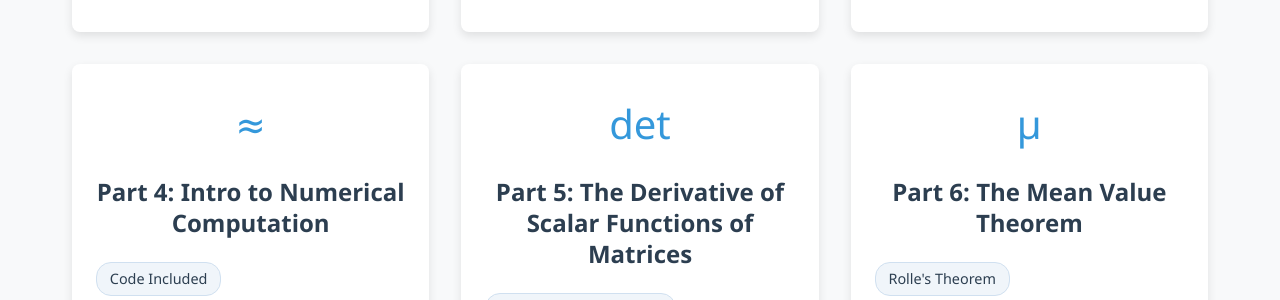
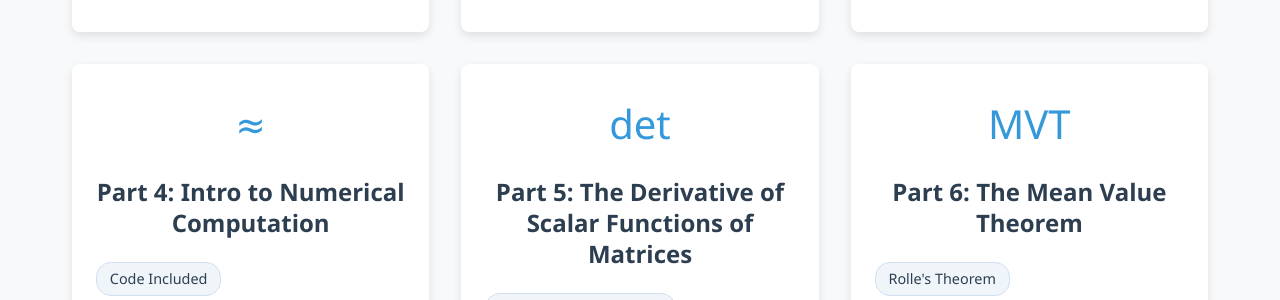
Before and after one commit to Yusukey01/yusukey01.github.io, a Jekyll site: the page built from Mathematics/Calculus/calculus.html, in a window 1280 px wide and 1400 px high, scrolled down 903 px. Shown: the part 164-464 px from the top of the window. Built offline with Jekyll 4.4.1, drawn with Linux system fonts in a browser that asks for light colours.

Commit message:
Organized Website structures

```diff
--- a/Mathematics/Calculus/calculus.html
+++ b/Mathematics/Calculus/calculus.html
@@ -87,7 +87,7 @@ description: Explore key calculus concepts essential for optimization, analysis,
                     </div>
 
                     <div class="card">
-                        <div class="card-icon">μ</div>
+                        <div class="card-icon">MVT</div>
                         <h3><a href="mvt.html">Part 6: The Mean Value Theorem</a></h3>
                         <div class="keywords">
                             <span>Rolle's Theorem</span>
@@ -180,7 +180,7 @@ description: Explore key calculus concepts essential for optimization, analysis,
                     </div>
 
                     <div class="card">
-                        <div class="card-icon">L</div>
+                        <div class="card-icon">  \(\int_X f d\mu\)</div>
                         <h3><a href="lebesgue.html">Part 12: Intro to Lebesgue Integration</a></h3>
                         <div class="keywords">
                             <span>Lebesgue integral</span>
```
